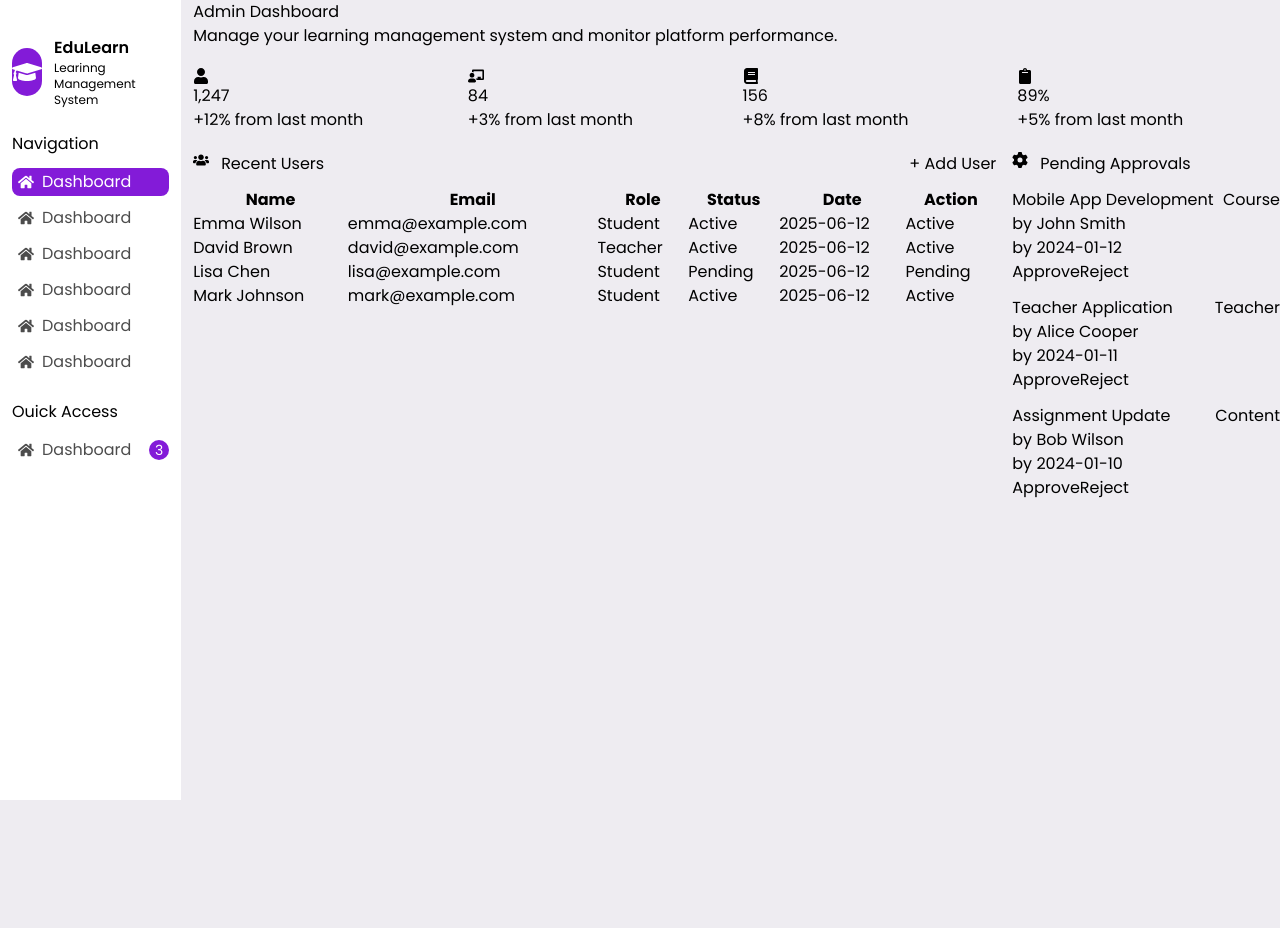
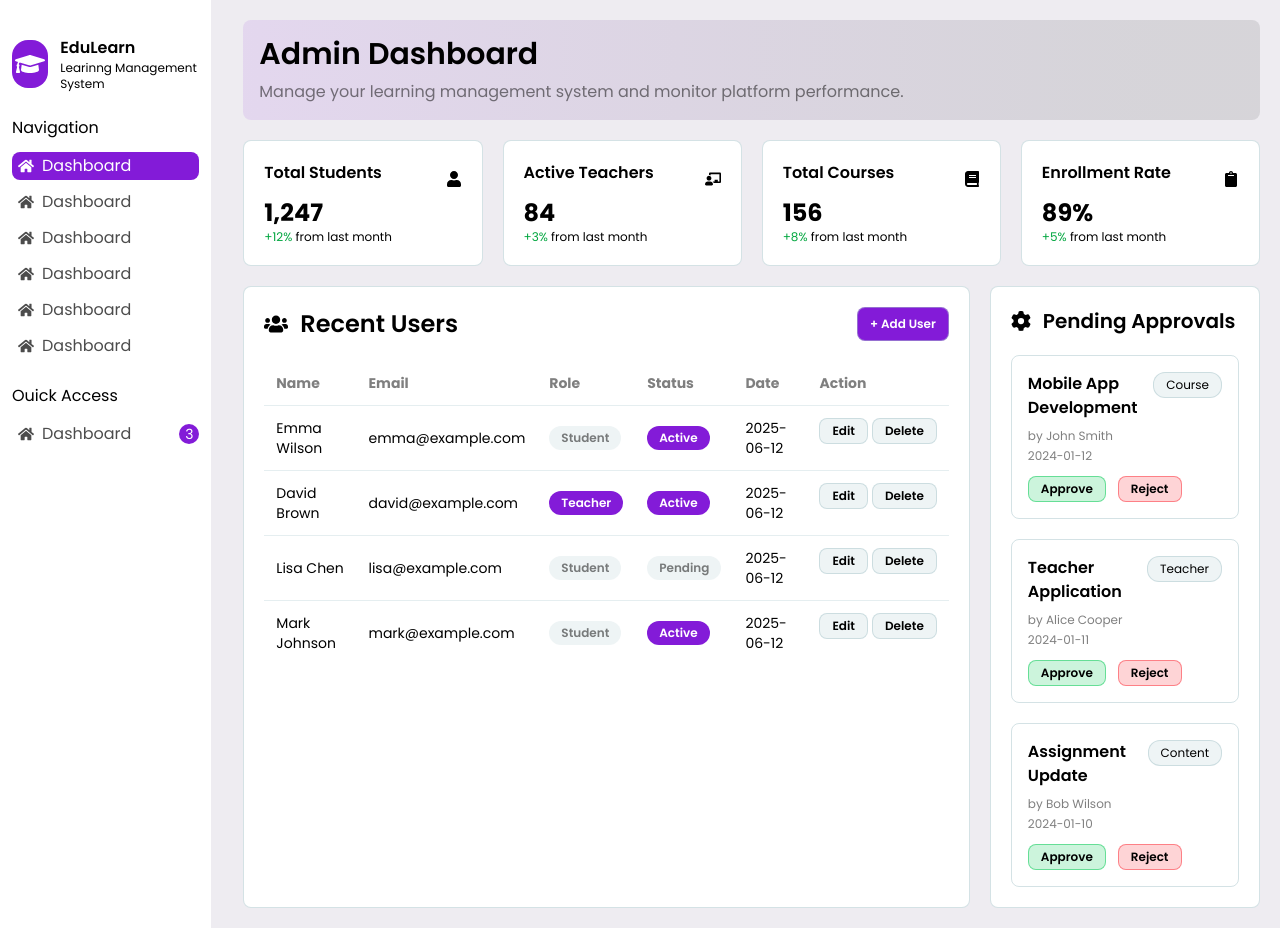
Before and after one commit to absabur/EduLearn, a React (Vite) app: page /dashboard in a window 1280 px wide. Before the commit the page ends 800 px from the top, so only its background shows below. Built offline with nearby package versions, Linux system fonts and the light colour scheme; sample sign-in values are in the browser's storage.

Commit message:
design all dashboard component fix design

```diff
--- a/src/assets/admin.js
+++ b/src/assets/admin.js
@@ -3,25 +3,25 @@ const adminStaticData = {
   role: "admin",
   topCards: [
     {
-      head: "Total Students",
+      title: "Total Students",
       icon: "FaUser",
       bigText: "1,247",
       green: "+12%",
     },
     {
-      head: "Active Teachers",
+      title: "Active Teachers",
       icon: "FaChalkboardTeacher",
       bigText: "84",
       green: "+3%",
     },
     {
-      head: "Total Courses",
+      title: "Total Courses",
       icon: "FaBook",
       bigText: "156",
       green: "+8%",
     },
     {
-      head: "Enrollment Rate",
+      title: "Enrollment Rate",
       icon: "FaClipboard",
       bigText: "89%",
       green: "+5%",
--- a/src/assets/adminData.js
+++ /dev/null
@@ -1,32 +0,0 @@
-const adminData = {
-  name: "Mike Admin",
-  role: "admin",
-  stats: {
-    totalStudents: 1247,
-    activeTeachers: 84,
-    totalCourses: 156,
-    enrollmentRate: "89%",
-  },
-  recentUsers: [
-    { name: "Emma Wilson", email: "emma@example.com", role: "Student", status: "Active", joined: "2024-01-10" },
-    { name: "David Brown", email: "david@example.com", role: "Teacher", status: "Active", joined: "2024-01-08" },
-    { name: "Lisa Chen", email: "lisa@example.com", role: "Student", status: "Pending", joined: "2024-01-12" },
-    { name: "Mark Johnson", email: "mark@example.com", role: "Student", status: "Active", joined: "2024-01-11" },
-  ],
-  pendingApprovals: [
-    { title: "Mobile App Development", by: "John Smith", type: "Course", date: "2024-01-12" },
-    { title: "Teacher Application", by: "Alice Cooper", type: "Teacher", date: "2024-01-11" },
-    { title: "Assignment Update", by: "Bob Wilson", type: "Content", date: "2024-01-10" },
-  ],
-  systemHealth: {
-    uptime: "99.9%",
-    responseTime: "120ms",
-    errors: "Low",
-  },
-  coursePerformance: [
-    { title: "Advanced React Development", enrollments: 45, completionRate: "78%" },
-    { title: "JavaScript Fundamentals", enrollments: 38, completionRate: "65%" },
-  ],
-};
-
-export default adminData;
--- a/src/assets/studentData.js
+++ /dev/null
@@ -1,53 +0,0 @@
-const studentData = {
-  name: "John Student",
-  role: "student",
-  stats: {
-    enrolledCourses: 3,
-    completed: 1,
-    studyHours: 24,
-    averageGrade: "A-",
-  },
-  courses: [
-    {
-      title: "Advanced React Development",
-      instructor: "Sarah Johnson",
-      progress: 75,
-      status: "In Progress",
-      nextClass: "2024-01-15T10:00:00",
-    },
-    {
-      title: "UI/UX Design Principles",
-      instructor: "Mike Chen",
-      progress: 45,
-      status: "In Progress",
-      nextClass: "2024-01-16T14:00:00",
-    },
-    {
-      title: "Database Management",
-      instructor: "Alex Rodriguez",
-      progress: 100,
-      status: "Completed",
-      nextClass: null,
-    },
-  ],
-  assignments: [
-    {
-      title: "React Component Assignment",
-      course: "Advanced React Development",
-      due: "2024-01-20",
-      status: "pending",
-    },
-    {
-      title: "Wireframe Design Project",
-      course: "UI/UX Design Principles",
-      due: "2024-01-22",
-      status: "submitted",
-    },
-  ],
-  achievements: [
-    { title: "Course Completed", course: "Database Management" },
-    { title: "Perfect Score", course: "React Assignment" },
-  ],
-};
-
-export default studentData;
--- a/src/assets/teacherData.js
+++ /dev/null
@@ -1,52 +0,0 @@
-const teacherData = {
-  name: "Sarah Teacher",
-  role: "teacher",
-  stats: {
-    totalCourses: 3,
-    activeCourses: 2,
-    draftCourses: 1,
-    totalStudents: 57,
-    pendingReviews: 18,
-    classesToday: 2,
-  },
-  courses: [
-    {
-      title: "Advanced React Development",
-      students: 24,
-      assignments: 3,
-      nextClass: "2024-01-15T10:00:00",
-      status: "Active",
-    },
-    {
-      title: "JavaScript Fundamentals",
-      students: 18,
-      assignments: 2,
-      nextClass: "2024-01-16T14:00:00",
-      status: "Active",
-    },
-    {
-      title: "Web Design Basics",
-      students: 15,
-      assignments: 1,
-      nextClass: "2024-01-17T11:00:00",
-      status: "Draft",
-    },
-  ],
-  upcomingClasses: [
-    {
-      title: "Advanced React Development",
-      date: "2024-01-15T10:00:00",
-      room: "Room A101",
-      status: "Today",
-    },
-    {
-      title: "JavaScript Fundamentals",
-      date: "2024-01-16T14:00:00",
-      room: "Room B205",
-      status: "Tomorrow",
-    },
-  ],
-  quickActions: ["Create New Course", "Create Assignment", "Manage Students"],
-};
-
-export default teacherData;
--- a/src/components/AdminDashboard.jsx
+++ b/src/components/AdminDashboard.jsx
@@ -19,84 +19,138 @@ export default function AdminDashboard({ data }) {
   const { topCards, recentUsers, pendingApprovals } = data;
 
   return (
-    <div className="flex flex-col gap-5">
+    <div className="flex flex-col gap-5 p-2 md:p-5">
       {/* top section */}
-      <div>
-        <h1>Admin Dashboard</h1>
-        <p>
+      <div className="bg-gradient-to-r from-secondary/10 to-primary-text/10 rounded-lg py-4 px-4 space-y-2">
+        <h1 className="text-3xl font-semibold">Admin Dashboard</h1>
+        <p className="text-primary-text/50">
           Manage your learning management system and monitor platform
           performance.
         </p>
       </div>
 
       {/* cards */}
-      <div className="flex gap-3 flex-wrap">
+      <div className="flex flex-wrap gap-5">
         {topCards.map((item, idx) => {
           const Icon = icons[item.icon];
           return (
-            <div key={idx} className="flex-grow basis-[200px]">
-              <div>
+            <div
+              key={idx}
+              className="flex-grow basis-[200px] bg-primary p-5 rounded-lg border border-secondary-text/50"
+            >
+              <div className="flex justify-between items-center gap-3">
+                <h2 className="font-semibold mb-3">{item.title}</h2>
                 <Icon />
-                <h2>{item.title}</h2>
               </div>
-              <p>{item.bigText}</p>
-              <p>{item.green} from last month</p>
+              <p className="text-2xl font-bold">{item.bigText}</p>
+              <p className="text-xs">
+                <span className="text-green-600">{item.green}</span> from last
+                month
+              </p>
             </div>
           );
         })}
       </div>
 
-      <div className="flex gap-4">
-        {/* recent Users */}
-        <div className="flex-3 flex gap-3 flex-col">
-          <div className="flex justify-between">
-            <div className="flex gap-3">
+      <div className="flex gap-5 flex-wrap">
+        {/* recent users */}
+        <div className="flex-3 flex flex-col bg-primary p-5 rounded-lg border border-secondary-text/50">
+          <div className="flex items-center justify-between mb-5 items-center gap-3">
+            <div className="flex items-center gap-3 text-2xl font-semibold">
               <FaUsers />
               <h2>Recent Users</h2>
             </div>
-            <button>+ Add User</button>
+            <button className="text-xs font-semibold rounded-lg bg-secondary text-primary border border-secondary-text/50 py-2 px-3">
+              + Add User
+            </button>
           </div>
-          <table>
-            <tr>
-              <th>Name</th>
-              <th>Email</th>
-              <th>Role</th>
-              <th>Status</th>
-              <th>Date</th>
-              <th>Action</th>
-            </tr>
-            {recentUsers.map((item, idx) => {
-              return (
-                <tr key={idx}>
-                  <td>{item?.name}</td>
-                  <td>{item?.email}</td>
-                  <td>{item?.role}</td>
-                  <td>{item?.status}</td>
-                  <td>{item?.date}</td>
-                  <td>{item?.status}</td>
+
+          <div className="overflow-x-auto">
+            <table className="w-full text-sm border-collapse">
+              <thead>
+                <tr className="text-left text-primary-text/50">
+                  <th className="p-3">Name</th>
+                  <th className="p-3">Email</th>
+                  <th className="p-3">Role</th>
+                  <th className="p-3">Status</th>
+                  <th className="p-3">Date</th>
+                  <th className="p-3">Action</th>
                 </tr>
-              );
-            })}
-          </table>
+              </thead>
+              <tbody>
+                {recentUsers.map((item, idx) => (
+                  <tr
+                    key={idx}
+                    className="border-t border-secondary-text/30 hover:bg-secondary-text/10"
+                  >
+                    <td className="p-3">{item?.name}</td>
+                    <td className="p-3">{item?.email}</td>
+                    <td className="p-3">
+                      <span
+                        className={`w-[fit-content] text-xs flex items-center font-semibold rounded-xl py-1 px-3 ${
+                          item.role == "Teacher"
+                            ? "bg-secondary text-primary"
+                            : "bg-secondary-text/20 text-primary-text/50"
+                        }`}
+                      >
+                        {item?.role}
+                      </span>
+                    </td>
+                    <td className="p-3">
+                      <span
+                        className={`w-[fit-content] text-xs flex items-center font-semibold rounded-xl py-1 px-3 ${
+                          item.status == "Active"
+                            ? "bg-secondary text-primary"
+                            : "bg-secondary-text/20 text-primary-text/50"
+                        }`}
+                      >
+                        {item?.status}
+                      </span>
+                    </td>
+                    <td className="p-3">{item?.date}</td>
+                    <td className="p-3 flex gap-1">
+                      <button className="text-xs font-semibold rounded-lg bg-secondary-text/20 border border-secondary-text/50 px-3 py-1">
+                        Edit
+                      </button>
+                      <button className="text-xs font-semibold rounded-lg bg-secondary-text/20 border border-secondary-text/50 px-3 py-1">
+                        Delete
+                      </button>
+                    </td>
+                  </tr>
+                ))}
+              </tbody>
+            </table>
+          </div>
         </div>
 
         {/* pending approvals */}
-        <div className="flex-1">
-          <h2 className="flex gap-3">
+        <div className="flex-1 flex flex-col bg-primary p-5 rounded-lg border border-secondary-text/50">
+          <h2 className="flex items-center gap-3 text-xl font-semibold mb-3">
             <FaGear /> Pending Approvals
           </h2>
-          <div className="flex flex-col gap-3 mt-3">
+          <div className="flex flex-col gap-5 mt-2">
             {pendingApprovals.map((item) => (
-              <div key={item.title}>
-                <div className="flex justify-between">
-                  <h2>{item.title}</h2>
-                  <span>{item.type}</span>
+              <div
+                key={item.title}
+                className="border border-secondary-text/50 p-4 rounded-lg"
+              >
+                <div className="flex justify-between mb-2 items-start">
+                  <h3 className="text-md font-semibold">{item.title}</h3>
+                  <span className="text-xs px-3 py-1 rounded-xl bg-secondary-text/20 border border-secondary-text/50">
+                    {item.type}
+                  </span>
                 </div>
-                <p>by {item.author}</p>
-                <p>by {item.date}</p>
-                <div>
-                  <button>Approve</button>
-                  <button>Reject</button>
+                <p className="text-xs text-primary-text/50 mb-1">
+                  by {item.author}
+                </p>
+                <p className="text-xs text-primary-text/50 mb-3">{item.date}</p>
+                <div className="flex gap-3">
+                  <button className="text-xs font-semibold rounded-lg bg-green-500/20 border border-green-500/50 py-1 px-3">
+                    Approve
+                  </button>
+                  <button className="text-xs font-semibold rounded-lg bg-red-500/20 border border-red-500/50 py-1 px-3">
+                    Reject
+                  </button>
                 </div>
               </div>
             ))}
--- a/src/components/TeacherDashboard.jsx
+++ b/src/components/TeacherDashboard.jsx
@@ -7,6 +7,7 @@ import {
 } from "react-icons/fa";
 
 import { FaGear } from "react-icons/fa6";
+
 const icons = {
   FaUser: FaUser,
   FaBook: FaBook,
@@ -18,64 +19,83 @@ export default function TeacherDashboard({ data }) {
   const { name, topCards, myCourses, upcomingClasses, actions } = data;
 
   return (
-    <div className="flex flex-col gap-5">
+    <div className="flex flex-col gap-5 p-2 md:p-5">
       {/* top section */}
-      <div>
-        <h1>Good morning, {name}!</h1>
-        <p>You have 2 classes today and 18 assignments to review.</p>
+      <div className="bg-gradient-to-r from-secondary/10 to-primary-text/10 rounded-lg py-4 px-4 space-y-2">
+        <h1 className="text-3xl font-semibold">Good morning, {name}!</h1>
+        <p className="text-primary-text/50">
+          You have 2 classes today and 18 assignments to review.
+        </p>
       </div>
 
       {/* cards */}
-      <div className="flex gap-3 flex-wrap">
+      <div className="flex flex-wrap gap-5">
         {topCards.map((item, idx) => {
           const Icon = icons[item.icon];
           return (
-            <div key={idx} className="flex-grow basis-[200px]">
-              <div className="flex justify-between">
-                <h2>{item.title}</h2>
+            <div
+              key={idx}
+              className="flex-grow basis-[200px] bg-primary p-5 rounded-lg border border-secondary-text/50"
+            >
+              <div className="flex justify-between items-center gap-3">
+                <h2 className="font-semibold mb-2">{item.title}</h2>
                 <Icon />
               </div>
-              <p>{item.bigText}</p>
-              <p>{item.text}</p>
+              <p className="text-2xl font-bold">{item.bigText}</p>
+              <p className="text-primary-text/50 text-sm">{item.text}</p>
             </div>
           );
         })}
       </div>
 
-      <div className="flex gap-4">
+      <div className="flex gap-5 flex-wrap">
         {/* my courses */}
-        <div className="flex-3 flex gap-3 flex-col">
-          <div className="flex justify-between">
-            <div className="flex gap-3">
+        <div className="flex-3 flex flex-col bg-primary p-5 rounded-lg border border-secondary-text/50">
+          <div className="flex items-center justify-between mb-5 items-center gap-3">
+            <div className="flex items-center gap-3 text-2xl font-semibold">
               <FaUsers />
-              <h2>Recent Users</h2>
+              <h2>My Courses</h2>
             </div>
-            <button>+ New Course</button>
+            <button className="text-xs font-semibold rounded-lg bg-secondary text-primary border border-secondary-text/50 py-2 px-3">
+              + New Course
+            </button>
           </div>
-          <div className="flex flex-col gap-3">
+
+          <div className="flex flex-col gap-5">
             {myCourses.map((item) => (
-              <div key={item.title}>
-                <div className="flex justify-between">
-                  <h2>{item.title}</h2>
-                  <span>{item.status}</span>
+              <div
+                key={item.title}
+                className="border border-secondary-text/50 p-4 rounded-lg"
+              >
+                <div className="flex justify-between items-start gap-3">
+                  <h2 className="text-lg font-semibold">{item.title}</h2>
+                  <span
+                    className={`text-xs flex items-center font-semibold rounded-xl py-1 px-3 ${
+                      item.status == "Active"
+                        ? "bg-secondary text-primary"
+                        : "bg-secondary-text/20"
+                    }`}
+                  >
+                    {item.status}
+                  </span>
                 </div>
-                <div className="flex gap-3">
-                  <p className="flex gap-2">
+                <div className="flex gap-3 text-primary-text/50  text-sm">
+                  <p className="flex gap-1 items-center">
                     <FaUser /> {item.students} students
                   </p>
-                  <p className="flex gap-2">
+                  <p className="flex gap-1 items-center">
                     <FaUser /> {item.assignments} assignments
                   </p>
                 </div>
-                <div className="flex justify-between">
-                  <p className="flex gap-2">
-                    <FaUser /> Next {item.next}
+                <div className="flex justify-between mt-2 text-primary-text/50 items-center gap-3 text-sm">
+                  <p className="flex gap-1 items-center">
+                    <FaUser /> Next: {item.next}
                   </p>
-                  <div className="flex gap-4">
-                    <button className="flex gap-3">
+                  <div className="flex gap-3">
+                    <button className="text-xs font-semibold flex gap-2 items-center rounded-lg bg-secondary-text/20 border border-secondary-text/50 py-2 px-3 text-primary-text">
                       <FaUser /> View
                     </button>
-                    <button className="flex gap-3">
+                    <button className="text-xs font-semibold flex gap-2 items-center rounded-lg bg-secondary-text/20 border border-secondary-text/50 py-2 px-3 text-primary-text">
                       <FaUser /> Edit
                     </button>
                   </div>
@@ -85,21 +105,29 @@ export default function TeacherDashboard({ data }) {
           </div>
         </div>
 
+        {/* right section */}
         <div className="flex-1 flex flex-col gap-5">
-          {/* pending approvals */}
-          <div>
-            <h2 className="flex gap-3">
+          {/* upcoming classes */}
+          <div className="flex flex-col bg-primary p-5 rounded-lg border border-secondary-text/50">
+            <h2 className="flex items-center gap-3 text-xl font-semibold">
               <FaGear /> Upcoming Classes
             </h2>
-            <div className="flex flex-col gap-3 mt-3">
+            <div className="flex flex-col gap-5 mt-3">
               {upcomingClasses.map((item) => (
-                <div key={item.title}>
-                  <div className="flex justify-between">
-                    <h3>{item.title}</h3>
-                    <span>{item.day}</span>
+                <div
+                  key={item.title}
+                  className="border border-secondary-text/50 p-4 rounded-lg"
+                >
+                  <div className="text-sm flex justify-between mb-2 gap-3 items-start">
+                    <h3 className="font-semibold">{item.title}</h3>
+                    <span className="text-xs px-3 py-1 rounded-xl bg-secondary-text/20 border border-secondary-text/50">
+                      {item.day}
+                    </span>
                   </div>
-                  <p>{item.duration}</p>
-                  <div className="flex justify-between">
+                  <p className="text-xs text-primary-text/50">
+                    {item.duration}
+                  </p>
+                  <div className="flex justify-between text-primary-text/50 text-xs items-center gap-3">
                     <span>{item.students} students</span>
                     <span>Room {item.room}</span>
                   </div>
@@ -108,15 +136,18 @@ export default function TeacherDashboard({ data }) {
             </div>
           </div>
 
-          {/* actions */}
-          <div>
-            <h1>Quick Actions</h1>
-            <div className="flex gap-3 flex-col mt-3">
+          {/* quick actions */}
+          <div className="bg-primary border border-secondary-text/50 p-5 rounded-lg">
+            <h2 className="text-lg font-semibold mb-5">Quick Actions</h2>
+            <div className="flex flex-col gap-3">
               {actions.map((item) => {
                 const Icon = icons[item.icon];
                 return (
-                  <button key={item.title} className="flex gap-2">
-                    <Icon /> <span>{item.title}</span>
+                  <button
+                    key={item.title}
+                    className="flex items-center gap-2 text-sm font-semibold rounded-lg bg-secondary-text/20 border border-secondary-text/50 py-2 px-3"
+                  >
+                    <Icon /> {item.title}
                   </button>
                 );
               })}
--- a/src/components/dashbroad/SideBar.jsx
+++ b/src/components/dashbroad/SideBar.jsx
@@ -1,4 +1,3 @@
-import React from "react";
 import { FaGraduationCap, FaHome } from "react-icons/fa";
 import { Link } from "react-router";
 
@@ -9,10 +8,10 @@ const SideBar = () => {
         <div className="bg-secondary text-white w-12 h-12 flex items-center justify-center rounded-2xl text-3xl">
           <FaGraduationCap />
         </div>
-        <p className="flex flex-col ">
+        <div className="flex flex-col ">
           <p className="text-primary-text font-semibold">EduLearn</p>
           <p className="text-xs">Learinng Management System</p>
-        </p>
+        </div>
       </div>
       <p>Navigation</p>
       <div className="flex flex-col gap-2 mt-3">
@@ -56,8 +55,10 @@ const SideBar = () => {
       <div className="mt-6">
         <p>Ouick Access</p>
         <div className="flex flex-col gap-2 mt-3 ">
-          <Link to={"3"} className="flex justify-between items-center text-primary-text/70">
-            {" "}
+          <Link
+            to={"3"}
+            className="flex justify-between  items-center gap-3 items-center text-primary-text/70"
+          >
             <div className="flex gap-2 items-center px-1.5 py-0.5 rounded-lg">
               <FaHome /> <p>Dashboard</p>
             </div>
--- a/src/pages/Dashboard.jsx
+++ b/src/pages/Dashboard.jsx
@@ -34,7 +34,7 @@ export default function Dashboard({ user }) {
       <div
         className={`${
           sidebarOpen ? "left-0" : "-left-[269px]"
-        } fixed md:static  md:flex-3 lg:flex-1 bg-primary transition-all duration-300 `}
+        } fixed md:static  md:flex-3 lg:flex-2 xl:flex-1 bg-primary transition-all duration-300 `}
       >
         <SideBar />
         <button
@@ -56,7 +56,7 @@ export default function Dashboard({ user }) {
         </button>
       </div> */}
 
-      <div className="w-full md:flex-5 lg:flex-6">
+      <div className="w-full md:flex-5 lg:flex-7 xl:flex-5">
         {items?.role == "student" && <StudentDashboard data={items} />}
         {items?.role == "admin" && <AdminDashboard data={items} />}
         {items?.role == "teacher" && <TeacherDashboard data={items} />}
```
Also changed, not shown: src/components/StudentDashboard.jsx (+20 -14 lines).
